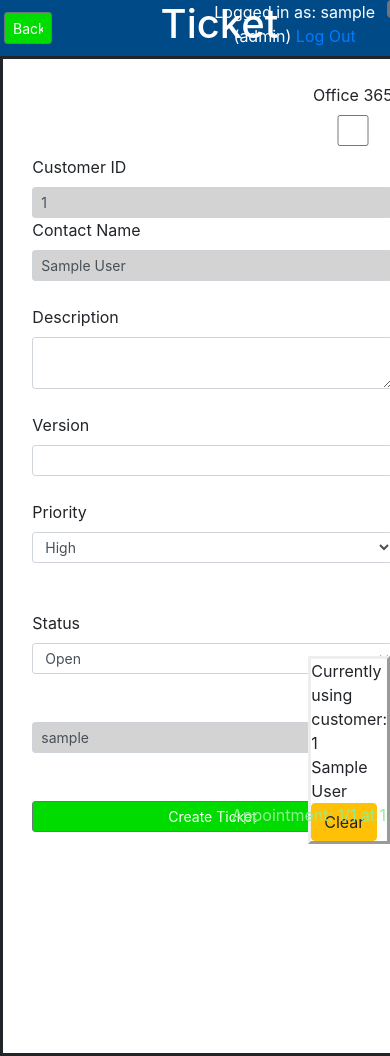
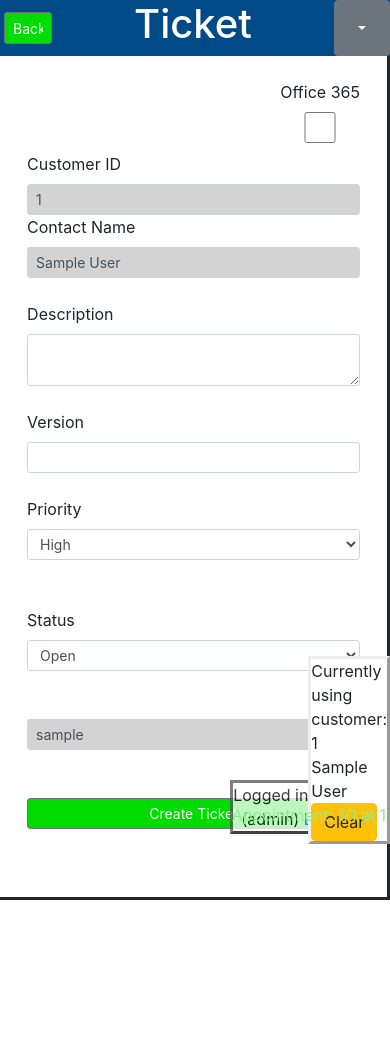
Before and after one commit to Matt-LaFayette/Research_Project, a Flask app: page /createticket in a window 390 px wide. After the commit the page ends 900 px from the top, so only its background shows below. Run offline with Flask 2, Linux system fonts and the light colour scheme; the visitor is signed in with stand-in values (Sample User, id 1); data comes from the database, SQL or seed files in the repository; some libraries are stand-ins or nearby versions.

Commit message:
mobile css and hamburger icon fix

```diff
--- a/app/static/CSS/style.css
+++ b/app/static/CSS/style.css
@@ -53,6 +53,7 @@ body {
 
 .content {
 	height: 100%;
+  min-height: 815px;
 	/*display: flex;*/
 	align-items: center;
 	justify-content: center;
@@ -78,6 +79,7 @@ body {
 	background: #004B87;
 	color: white;
 	/*display: flex;*/
+
 	align-items: center;
 }
 
@@ -87,7 +89,7 @@ body {
     margin-top: .25rem;
     margin-left: .25rem;
     float: left;
-    background-color: #00DC00
+    background-color: #00DC00;
 }
 
 .outer_card {
@@ -97,6 +99,7 @@ body {
 
 	#dropdownMenuButton {
 		/*margin-top: 96%;*/
+
 	}
 
 /*login page media queries */
@@ -106,6 +109,23 @@ body {
     	justify-content: center;
 
 	}
+}
+
+
+@media only screen and (min-width: 728px) {
+  .outer_card {
+      margin-top: 16%;
+      max-width: 728px;
+      margin-left: auto;
+      margin-right: auto;
+      height: 310px
+/*      width: 790px;
+      margin-left: 50%;
+      position: absolute;
+      top: 50%;
+      transform: translateX(-50%);*/
+
+  }
 }
 
 @media only screen and (max-width: 321px) {
@@ -154,12 +174,15 @@ body {
 .outer_ticket_search {
 	border-style: solid;
 	font-size: 16px;
+  border-left: none;
+  border-top: none;
 }
 
 @media only screen and (max-width: 375px) {
 	.outer_ticket_search {
 		border: none;
-    	border-style: none;
+    border-style: none;
+    clear: both;
     }
 }
 
@@ -167,8 +190,10 @@ body {
     .outer_ticket_search {
 /*    	margin-left: 5%;
     	margin-right: 5%;*/
+
     	height: 100%;
     	overflow: hidden;
+      min-height: 815px;
     }
 }
 
@@ -234,10 +259,19 @@ body {
 }
 
 /* Page content. The value of the margin-left property should match the value of the sidebar's width property */
-div.content {
-  /*margin-left: 200px;*/
-  /*padding: 1px 16px;*/
-  height: 1000px;
+@media screen and (max-height: 900px) {
+  div.content {
+  overflow: visible;
+  }
+}
+
+
+
+@media screen and (min-height: 900px) {
+  div.content {
+  overflow: hidden;
+
+  }
 }
 @media screen and (min-width: 700px) {
   .dropdown {
@@ -258,9 +292,28 @@ div.content {
   }
 }
 
+@media screen and (min-width: 421px) {
+  #logged_in_user {
+    position: absolute;
+  }
+}
+
+@media screen and (max-width: 700px) {
+  #logged_in_user {
+    position: fixed;
+    bottom: 10px;
+    right: 0;
+    color: black;
+    border: black;
+    opacity: 0.75;
+    background: white;
+    border-style: outset;
+  }
+}
+
 @media only screen and (min-width: 319px) {
 	body {
 		width:100%;
-    	min-width:425px;
+    /*min-width:425px;*/
 	}
 }
--- a/app/templates/createticket.html
+++ b/app/templates/createticket.html
@@ -2,7 +2,6 @@
 
 <script>
 // function myFunction3() {
-
 //     $.ajax({
 //       url : 'http://127.0.0.1:5000/addticket',
 //       type : 'GET',
@@ -14,10 +13,9 @@
 //         }
 //     })
 // };
-</script>
-<script>
-/* When the user clicks on the button,
-toggle between hiding and showing the dropdown content */
+
+
+/* When the user clicks on the button, toggle between hiding and showing the dropdown content */
 function expandInfo() {
 
     var x = document.getElementById("hidden");
@@ -27,12 +25,21 @@ function expandInfo() {
     x.style.display = "none";
   }
 }
+
+// This will set screen width to device. Not sure if I need something more dynamic?
+$('.content').css('width', $(window).width());
+$('body').css('width', $('.content').width());
+
 </script>
+
 
 <div class="outer_ticket_search">
 	<div id="ticket_search">
 		<br>
-						<div class="float-right">{{ form.o365.label }} {{ form.o365(size=20) }}</div><br><br>
+		<div class="float-right">
+			{{ form.o365.label }} {{ form.o365(size=20) }}
+		</div>
+		<br><br>
 		<form method="POST" id="cform" action="#">
 	  		<div class="form-group">
 	   			<br>
@@ -40,7 +47,6 @@ function expandInfo() {
 	    		{% if session['id'] %}
 	    			{{ form.cx_id.label }}
 	    			<input type="text" id="disableme" id="cx_id" name="cx_id" value="{{session['id']}}">
-			    			<!-- <input type="text" id="disableme" value="{{session['id']}}"> -->
 		    		{{ form.contact_name.label }}
 		    		<input type="text" id="disableme" id="cx_name" name="cx_name" value="{{session['name']}}">
 		    	{% else %}
@@ -48,57 +54,23 @@ function expandInfo() {
 		    		{{ form.contact_name.label }} {{ form.contact_name(size=20) }}
 		    	{% endif %}
 		    	<div class="error" id="wrong_id"></div>
-			    	</br>
+		    	<br>
 		    	{{ form.description.label }}  {{ form.description(cols="23", rows="2") }}
-					</br>
+				<br>
 				{{ form.version.label }} {{ form.version(size=20) }}
-					</br>
+				<br>
 				{{ form.priority.label }} {{ form.priority }}
-					</br>
 				<br>
-<!-- https://medium.com/@nitinpatel_20236/challenge-of-building-a-calendar-with-pure-javascript-a86f1303267d
-need to build own calendar from scratch
- -->
+				<br>
 					{{ form.status.label }} {{ form.status }}
-<!--  						<select name="Option" id="status" class="form-control form-control-sm">
- 							<option value="Open">Open</option>
- 							<option value="Work in progress">Work in progress</option>
- 							<option value="Closed">Closed</option>
- 						</select> -->
+				<br><br>
+				<div id="hidden" style="display: none;">{{ form.o365status.label }} {{ form.o365status}}<br><br></div>
 
-					</br>
-
-					</br>
-					<div id="hidden" style="display: none;">{{ form.o365status.label }} {{ form.o365status}}<br><br></div>
 				<input type="text" id="disableme" id="assigned_to" name="assigned_to" value="{{current_user.username}}">
-			    	</br>
-			    	</br>
+		    	<br><br>
 		    	<input class="btn btn-secondary btn-sm btn-block" id="submit_button" type="submit" value="Create Ticket">
 		    </div>
-<!-- 			    		<input class="btn btn-secondary btn-sm btn-block" id="submit_button" type="submit"  value="Create Ticket">
-			    		</div> -->
 		</form>
-<!-- 					<script>
-						document.getElementById("priority").className = "form-control form-control-sm";
-						document.getElementById("status").className = "form-control form-control-sm";
-					</script> -->
-
-					<script>
-					var inputs = document.getElementsByTagName("input");
-						for (var i = 0; i < inputs.length; i++) {
-							console.log(inputs[i]);
-							if (inputs[i] != "btn.btn-secondary.btn-sm.btn-block") {
-          						inputs[i].className = "form-control form-control-sm";
-          					};
-						};
-						document.getElementById("back_button").className = "btn btn-secondary btn-sm"
-						document.getElementById("submit_button").className = "btn btn-secondary btn-sm btn-block"
-						document.getElementById("description").className = "form-control form-control-sm";
-						document.getElementById("priority").className = "form-control form-control-sm";
-						document.getElementById("o365").onclick = expandInfo;
-						document.getElementById("status").className = "form-control form-control-sm";
-
-					</script>
 	</div>
 </div>
 			</div>
@@ -106,6 +78,29 @@ need to build own calendar from scratch
 
 
 </body>
+
+<script>
+var inputs = document.getElementsByTagName("input");
+
+for (var i = 0; i < inputs.length; i++) {
+
+	console.log(inputs[i]);
+
+	if (inputs[i] != "btn.btn-secondary.btn-sm.btn-block") {
+			inputs[i].className = "form-control form-control-sm";
+	};
+};
+
+// Changes inputs to bootstrap format
+document.getElementById("back_button").className = "btn btn-secondary btn-sm"
+document.getElementById("submit_button").className = "btn btn-secondary btn-sm btn-block"
+document.getElementById("description").className = "form-control form-control-sm";
+document.getElementById("priority").className = "form-control form-control-sm";
+document.getElementById("o365status").className = "form-control form-control-sm";
+document.getElementById("o365").onclick = expandInfo;
+document.getElementById("status").className = "form-control form-control-sm";
+</script>
+
 <script src="https://cdnjs.cloudflare.com/ajax/libs/popper.js/1.11.0/umd/popper.min.js" integrity="sha384-b/U6ypiBEHpOf/4+1nzFpr53nxSS+GLCkfwBdFNTxtclqqenISfwAzpKaMNFNmj4" crossorigin="anonymous"></script>
 <script src="https://maxcdn.bootstrapcdn.com/bootstrap/4.0.0-beta/js/bootstrap.min.js" integrity="sha384-h0AbiXch4ZDo7tp9hKZ4TsHbi047NrKGLO3SEJAg45jXxnGIfYzk4Si90RDIqNm1" crossorigin="anonymous"></script>
 </body>
--- a/app/templates/template.html
+++ b/app/templates/template.html
@@ -2,16 +2,18 @@
 <link href="//maxcdn.bootstrapcdn.com/bootstrap/4.1.1/css/bootstrap.min.css" rel="stylesheet" id="bootstrap-css">
 <script src="//maxcdn.bootstrapcdn.com/bootstrap/4.1.1/js/bootstrap.min.js"></script>
 <link rel="stylesheet" href="https://use.fontawesome.com/releases/v5.7.0/css/all.css" integrity="sha384-lZN37f5QGtY3VHgisS14W3ExzMWZxybE1SJSEsQp9S+oqd12jhcu+A56Ebc1zFSJ" crossorigin="anonymous">
-
 <script src="//cdnjs.cloudflare.com/ajax/libs/jquery/3.2.1/jquery.min.js"></script>
 <link rel="stylesheet" type="text/css" href="{{ url_for('static', filename='CSS/style.css') }}">
+
 <!DOCTYPE html>
 <html>
 <head>
 	<meta name="viewport" content="width=device-width, initial-scale=1, shrink-to-fit=no">
 	<link rel="stylesheet" href="https://stackpath.bootstrapcdn.com/bootstrap/4.1.3/css/bootstrap.min.css">
-	<title></title>
-
+	<title>{{title}}</title>
+	<script>
+		$('.content').css('height', $(window).height());
+	</script>
  <!-- https://www.w3schools.com/jsref/tryit.asp?filename=tryjsref_text_value_formval -->
 </head>
 
@@ -20,12 +22,17 @@
 		<div class="top_header">
 			<a href="{{ url_for('index') }}">
 			<input class="btn btn-secondary btn-sm btn-block" id="back_button" value="Back" style="text-align: left; margin-top: .75rem;"></a>
-			<div style="display:inline-block; margin-left: auto;"><div id="title" style="display: inline-block;"><h1>{% if title %}{{ title }}{% else %}title{% endif %}</h1></div><div id="logged_in_user" style="display: inline-block;position: absolute;right: 15;">Logged in as: {{current_user.username}}<br>{% for x in user %} ({{ x.role }}) {% endfor %} <a href="{{url_for('logout')}}">Log Out </a>
-</div></div>
+
+			<div style="display:inline-block; margin-left: auto;">
+				<div id="title" style="display: inline-block;"><h1>{% if title %}{{ title }}{% else %}title{% endif %}</h1>
+				</div>
+				<div id="logged_in_user" style="display: inline-block;right: 15;">Logged in: {{current_user.username}}<br>{% for x in user %} ({{ x.role }}) {% endfor %} <a href="{{url_for('logout')}}">Log Out </a>
+				</div>
+			</div>
+
 			<div class="dropdown" style="float: right; margin-left: auto;">
-  <button class="btn btn-secondary dropdown-toggle" type="button" id="dropdownMenuButton" data-toggle="dropdown" aria-haspopup="true" aria-expanded="false">
+				<button class="btn btn-secondary dropdown-toggle" type="button" id="dropdownMenuButton" data-toggle="dropdown" aria-haspopup="true" aria-expanded="false"></button>
 
-  </button>
 				<div class="dropdown-menu" aria-labelledby="dropdownMenuButton">
 					<a class="dropdown-item" href="{{ url_for('createcustomer')}}">New Customer</a>
 					<a class="dropdown-item" href="{{ url_for('createticket')}}">Create Ticket</a>
@@ -34,6 +41,7 @@
 				</div>
 			</div>
 		</div>
+
 <script>
 /* When the user clicks on the button,
 toggle between hiding and showing the dropdown content */
@@ -45,23 +53,44 @@ function dropDown() {
 		x.style.display = "none";
 	}
 }
+
+header_height = $('.top_header').height()
+
+$('#dropdownMenuButton').css('height', header_height)
+$('#dropdownMenuButton').css('width', header_height);
 </script>
+
 <script>
 /* When the user clicks on the button,
 toggle between hiding and showing the dropdown content */
 function dropDown1() {
 	var x = document.getElementById("myDropdown1");
+
 	if (x.style.display === "none") {
 		x.style.display = "block";
-  } else {
+	}
+
+	else {
 		x.style.display = "none";
 	}
 }
 </script>
+
+<script>
+	// if ($(window).width() > 423 && $(window).width() < 701) {
+	// 	$('#logged_in_user').css('right', $('.dropdown').width() + 5);
+	// };
+
+
+
+</script>
+
+
 <!-- The sidebar -->
 <div class="sidebar">
 	<a class="active" href="#">Home</a>
 	<a href="#">Search Ticket</a>
+
 	<a href="#" onclick="dropDown()">Create...</a>
 		<div class="dropdownside">
 			<div id="myDropdown" class="dropdown-content" style="display: none">
@@ -71,6 +100,7 @@ function dropDown1() {
 			<a href="{{ url_for('salesorder')}}">Orders</a>
 			</div>
 		</div>
+
 	<a href="#" onclick="dropDown1()">History..</a>
 		<div class="dropdownside1">
 			<div id="myDropdown1" class="dropdown-content" style="display: none">
@@ -80,6 +110,7 @@ function dropDown1() {
 			{% endif %}
 			</div>
 		</div>
+
 	<a href="{{ url_for('searchcustomer')}}">Search</a>
 		<!-- Change later for other roles -->
 		{% for x in user %}
@@ -90,8 +121,6 @@ function dropDown1() {
 				<a href="{{url_for('masterlist')}}">Master List</a>
 			{% endif %}
 		{% endfor %}
-
-
 </div>
 
 <script>
@@ -102,13 +131,21 @@ function myFunction() {
 		success: function(msg) {
 			$(test).fadeOut(800, function(){
 				form.html(msg).fadeIn().delay(2000);
-
 			});
 
 		}
 	})
 };
 </script>
-<div class="bottom" id="test">{% if session['id'] %}<div class="customer_info">Currently using customer: {{session['id']}}<br>{{session['name']}}<br></div>{% if session['day'] %}<div class="appt" style="position: fixed; right: 1%; color: lightgreen;">Appointment: {{ session['month'] }}/{{session['day']}} at {{session['hour']}}</div>{% endif %}<button type="button" onclick="myFunction()" class="btn btn-warning">Clear</button>{% endif %}
 
+<div class="bottom" id="test">
+	{% if session['id'] %}
+		<div class="customer_info">Currently using customer: {{session['id']}}<br>{{session['name']}}<br>
 		</div>
+		{% if session['day'] %}
+			<div class="appt" style="position: fixed; right: 1%; color: lightgreen;">Appointment: {{ session['month'] }}/{{session['day']}} at {{session['hour']}}
+			</div>
+		{% endif %}
+		<button type="button" onclick="myFunction()" class="btn btn-warning">Clear</button>
+	{% endif %}
+</div>
```
Also changed, not shown: app/templates/index.html (+10 -0 lines). Lines whose indentation alone changed are shown as unchanged.
